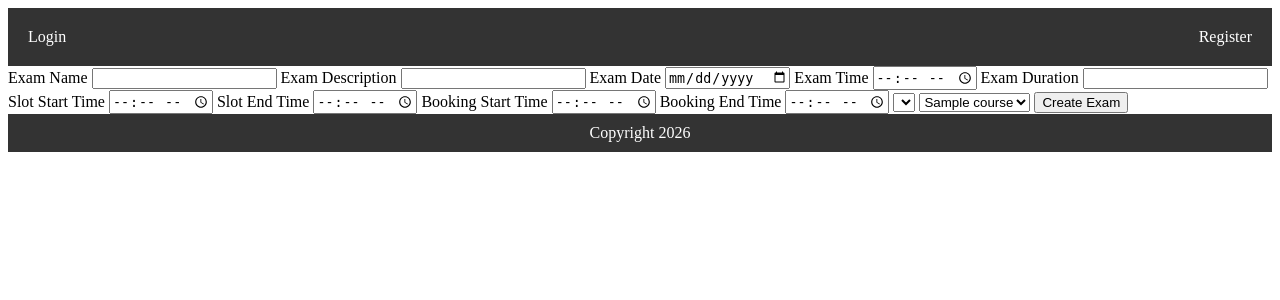
After one commit to sfdhn878y/m1, a Flask app: page /create_exam in a window 1280 px wide. The commit adds this page. Shown: the top 300 px of the page. Run offline with Flask 3, Linux system fonts and the light colour scheme; data comes from the database, SQL or seed files in the repository; tables that the repository leaves empty hold one stand-in row (values such as "Sample post"); lists and menus that the app fills with data are empty.

Commit message:
Add course and exam management for admins.
Co-authored-by: Cursor <cursoragent@cursor.com>

```diff
--- a/app.py
+++ b/app.py
@@ -1,7 +1,7 @@
 from flask import Flask,render_template,jsonify,request,session
 from flask_sqlalchemy import SQLAlchemy
 from flask import redirect,url_for
-
+from datetime import datetime
 app = Flask(__name__)
 app.secret_key = 'sdfsfsdfad'
 app.config['SQLALCHEMY_DATABASE_URI'] = 'sqlite:///exam_management.db'
@@ -60,6 +60,14 @@ class Exam(db.Model):
     examinor_name = db.Column(db.String(100),nullable=False)
     coures_id = db.Column(db.Integer,db.ForeignKey('course.id'),nullable=False)
     examinor_id = db.Column(db.Integer,db.ForeignKey('user.id'),nullable=False)
+    users = db.relationship('User',backref='exams',lazy=True)
+
+
+class quetionBank(db.Model):
+    id = db.Column(db.Integer,primary_key=True)
+    question = db.Column(db.String(100),nullable=False)
+    marks = db.Column(db.Integer,nullable=False)
+    exam_id = db.Column(db.Integer,db.ForeignKey('exam.id'),nullable=False)
 
 @app.route('/register',methods=['POST','GET'])
 def register():
@@ -83,6 +91,7 @@ def login():
         user = User.query.filter_by(email=email).first()
         if user.password == password:
             session['user_id'] = user.id
+            session['role'] = user.role
             if user.role == 'admin':
                 return redirect(url_for('admin_dashboard'))
 
@@ -101,13 +110,131 @@ def logout():
 def admin_dashboard():
     return render_template('admin_dashboard.html')
 
+@app.route('/manage_courses',methods=['POST','GET'])
+def manage_courses():
+    courses = Course.query.all()
+    print(courses)
+
+    return render_template('manage_courses.html',courses=courses)
+
+@app.route('/manage_exams',methods=['POST','GET'])
+def manage_exams():
+    exams = Exam.query.all()
+    return render_template('manage_exams.html',exams=exams)
+
 
 @app.route('/')
 def index():
     return render_template('index.html')
 
+@app.route('/edit_course/<int:id>',methods=['POST','GET'])
+def edit_course(id):
+    if request.method == 'POST':
+        course_name = request.form['course_name']
+        course_description = request.form['course_description']
+        course_duration = request.form['course_duration']
+        course = Course.query.get(id)
+        course.coures_name = course_name
+        course.coures_description = course_description
+        course.course_duration = course_duration
+        db.session.commit()
+        return redirect(url_for('admin_dashboard'))
+    course = Course.query.get(id)
+    return render_template('edit_course.html',course=course)
 
+@app.route('/create_course',methods=['POST','GET'])
+def create_course():
+    if request.method == 'POST':
+        course_name = request.form['course_name']
+        course_description = request.form['course_description']
+        course_duration = request.form['course_duration']
+        course = Course(coures_name=course_name,coures_description=course_description,course_duration=course_duration)
+        db.session.add(course)
+        db.session.commit()
+        return redirect(url_for('admin_dashboard'))
+    return render_template('create_course.html')
 
+@app.route('/delete/<int:id>',methods=['POST','GET'])
+def delete(id):
+    course = Course.query.get(id)
+    db.session.delete(course)
+    db.session.commit()
+    return redirect(url_for('manage_courses'))
+
+from datetime import datetime
+from flask import request, render_template, redirect, url_for
+
+@app.route('/create_exam', methods=['POST', 'GET'])
+def create_exam():
+
+    examinors = User.query.filter_by(role='examinor').all()
+    courses = Course.query.all()
+
+    if request.method == 'POST':
+
+        exam_name = request.form['exam_name']
+        exam_description = request.form['exam_description']
+
+        exam_date = datetime.strptime(
+            request.form['exam_date'], '%Y-%m-%d'
+        ).date()
+
+        exam_time = datetime.strptime(
+            request.form['exam_time'], '%H:%M'
+        ).time()
+
+        slot_start_time = datetime.strptime(
+            request.form['slot_start_time'], '%H:%M'
+        ).time()
+
+        slot_end_time = datetime.strptime(
+            request.form['slot_end_time'], '%H:%M'
+        ).time()
+
+        booking_start_time = datetime.strptime(
+            request.form['booking_start_time'], '%H:%M'
+        ).time()
+
+        booking_end_time = datetime.strptime(
+            request.form['booking_end_time'], '%H:%M'
+        ).time()
+
+        exam_duration = int(request.form['exam_duration'])
+        examinor_id = int(request.form['examinor_id'])
+        user = User.query.get(examinor_id)
+        examinor_name = user.name
+        course_id = int(request.form['course_id'])
+
+        exam = Exam(
+            exam_name=exam_name,
+            exam_description=exam_description,
+            exam_date=exam_date,
+            exam_time=exam_time,
+            exam_duration=exam_duration,
+            slot_start_time=slot_start_time,
+            slot_end_time=slot_end_time,
+            booking_start_time=booking_start_time,
+            booking_end_time=booking_end_time,
+            examinor_id=examinor_id,
+            coures_id=course_id,
+            examinor_name=examinor_name
+        )
+
+        db.session.add(exam)
+        db.session.commit()
+
+        return redirect(url_for('admin_dashboard'))
+
+    return render_template(
+        'create_exam.html',
+        examinors=examinors,
+        courses=courses
+    )
+
+@app.route('/create_rubric',methods=['POST','GET'])
+def create_rubric():
+
+    return render_template('create_rubic.html')
 
 
 if __name__ == '__main__':
--- a/templates/base.html
+++ b/templates/base.html
@@ -1,13 +1,15 @@
 <!DOCTYPE html>
 <html lang="en">
+
 <head>
     <meta charset="UTF-8">
     <meta name="viewport" content="width=device-width, initial-scale=1.0">
     <title>Document</title>
 </head>
+
 <body>
     <style>
-        nav{
+        nav {
             display: flex;
             justify-content: space-between;
             align-items: center;
@@ -15,30 +17,40 @@
             color: #fff;
             padding: 10px;
         }
-        nav a{
+
+        nav a {
             color: #fff;
             text-decoration: none;
             padding: 10px;
         }
-        nav a:hover{
+
+        nav a:hover {
             background-color: #555;
         }
-        footer{
+
+        footer {
             text-align: center;
             background-color: #333;
             color: #fff;
             padding: 10px;
         }
-        footer p{
+
+        footer p {
             margin: 0;
     </style>
     <nav>
         {% if 'user_id' in session %}
         <a href="logout">Logout</a>
+        {% if session['role'] == 'admin' %}
+            <a href="/admin_dashboard">Admin Dashboard</a>
+            <a href="/manage_courses">Manage Courses</a>
+            <a href="/manage_exams">Manage Exams</a>
+
+        {% endif %}
 
         {% else %}
-            <a href="/login">Login</a>
-            <a href="/register">Register</a>
+        <a href="/login">Login</a>
+        <a href="/register">Register</a>
         {% endif %}
     </nav>
     {% block content %}
@@ -47,4 +59,5 @@
         <p>Copyright 2026</p>
     </footer>
 </body>
+
 </html>
--- /dev/null
+++ b/templates/create_exam.html
@@ -0,0 +1,36 @@
+{% extends 'base.html' %}
+{% block content %}
+<form action="/create_exam" method="post">
+    <label for="exam_name">Exam Name</label>
+    <input type="text" name="exam_name" id="exam_name">
+    <label for="exam_description">Exam Description</label>
+    <input type="text" name="exam_description" id="exam_description">
+    <label for="exam_date">Exam Date</label>
+    <input type="date" name="exam_date" id="exam_date">
+    <label for="exam_time">Exam Time</label>
+    <input type="time" name="exam_time" id="exam_time">
+    <label for="exam_duration">Exam Duration</label>
+    <input type="text" name="exam_duration" id="exam_duration">
+    <label for="slot_start_time">Slot Start Time</label>
+    <input type="time" name="slot_start_time" id="slot_start_time">
+    <label for="slot_end_time">Slot End Time</label>
+    <input type="time" name="slot_end_time" id="slot_end_time">
+    <label for="booking_start_time">Booking Start Time</label>
+    <input type="time" name="booking_start_time" id="booking_start_time">
+    <label for="booking_end_time">Booking End Time</label>
+    <input type="time" name="booking_end_time" id="booking_end_time">
+    <select name="examinor_id" id="examinor_id">
+        {% for examinor in examinors %}
+        <option value="{{ examinor.id }}">{{ examinor.name }}</option>
+        {% endfor %}
+    </select>
+    <select name="course_id" id="course_id">
+        {% for course in courses %}
+        <option value="{{ course.id }}">{{ course.coures_name }}</option>
+        {% endfor %}
+    </select>
+   <button type="submit">Create Exam</button>
+</form>
+
+
+{% endblock %}
--- /dev/null
+++ b/templates/create_rubic.html
@@ -0,0 +1 @@
+this is rubic page
--- /dev/null
+++ b/templates/edit_course.html
@@ -0,0 +1,6 @@
+<form action="/edit_course/{{ course.id }}" method="post">
+    <input type="text" name="course_name" id="course_name" value="{{ course.coures_name }}">
+    <input type="text" name="course_description" id="course_description" value="{{ course.coures_description }}">
+    <input type="text" name="course_duration" id="course_duration" value="{{ course.course_duration }}">
+    <button type="submit">Update</button>
+</form>
```
Also changed, not shown: templates/admin_dashboard.html (+8 -1 lines), templates/create_course.html (added, +16 -0 lines), templates/manage_courses.html (added, +26 -0 lines), templates/manage_exams.html (added, +39 -0 lines).
